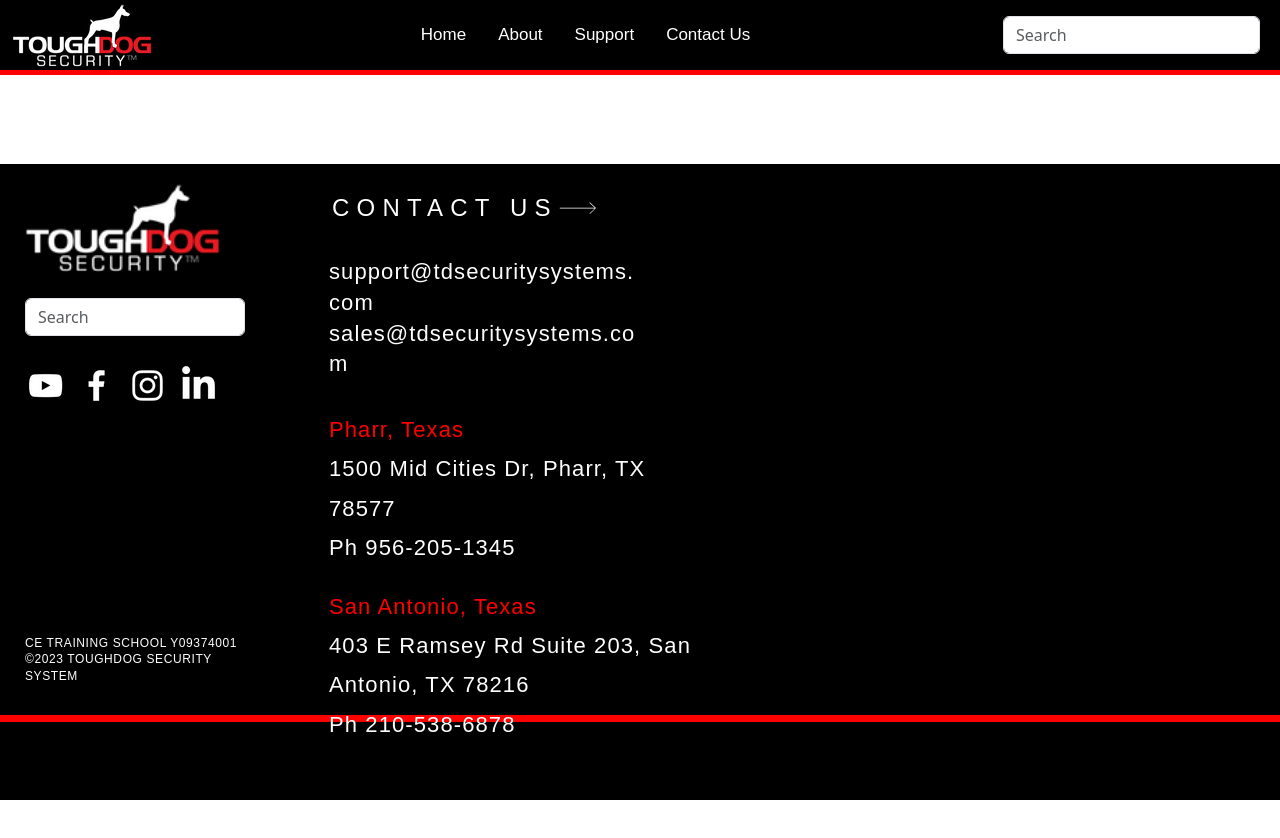
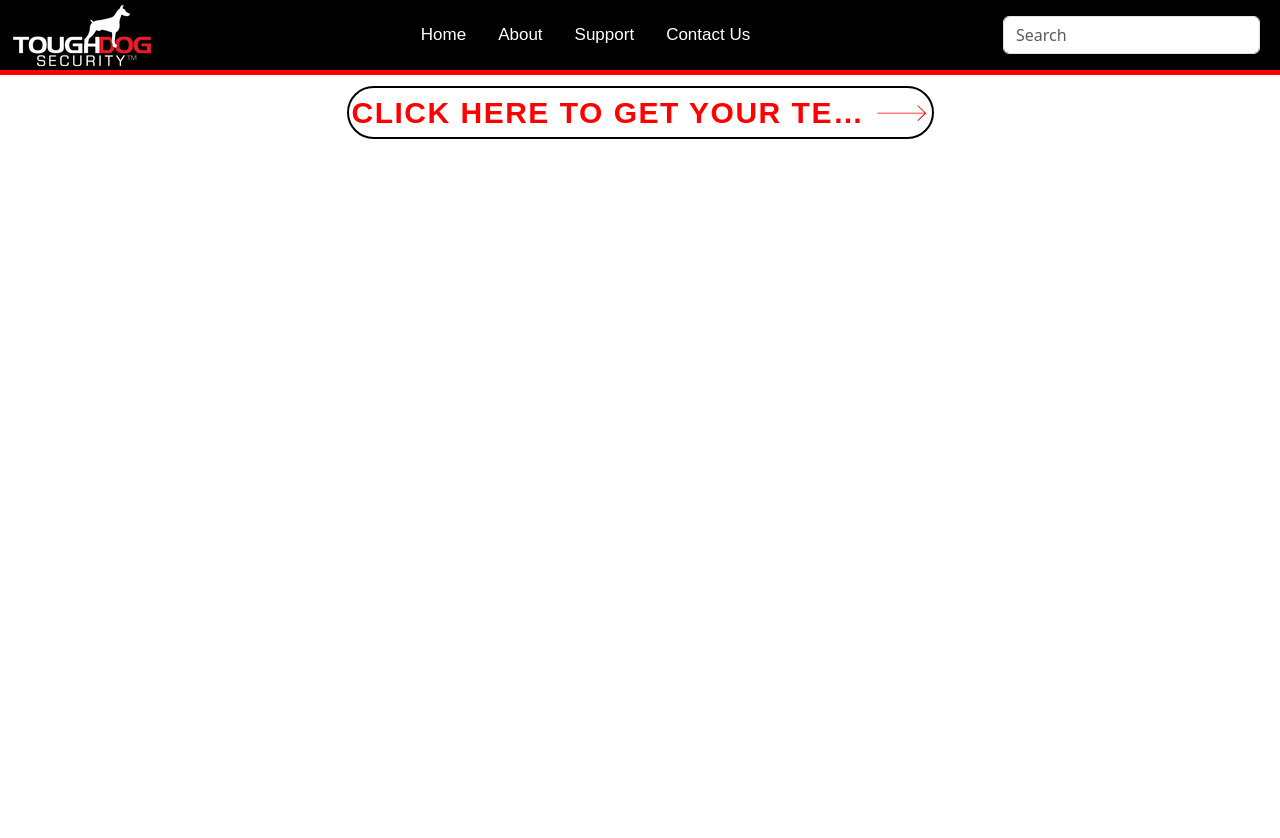
Before and after one commit to TOUGHDOGSECURITYSYSTEMS/website, a React (Create React App) app: page / in a window 1280 px wide. Shown: the top 838 px of the page. Before the commit the page ends 800 px from the top, so only its background shows below. Built offline with nearby package versions, Linux system fonts and the light colour scheme.

Commit message:
added the click here to get your tech id button and will work on finishing the rest of the page next week

```diff
--- a/src/assets/javascripts/Home.js
+++ b/src/assets/javascripts/Home.js
@@ -1,4 +1,5 @@
 import React from 'react';
+import { Link, useLocation } from 'react-router-dom';
 import 'bootstrap'; // Import Bootstrap CSS
 import Header from '../../components/Header';
 import Footer from '../../components/Footer';
@@ -6,15 +7,45 @@ import '../stylings/home.css'
 function Home() {
   return (
     <div className='home-page'>
-      <div>
-        <Header />
-      </div>
+      <Header />
       <div className='home-container'>
+        <div className='content-container'>
+          <div className='techid-container'>
+            <div>
+              <div className='techid-row'>
+            <div className='techid-button'>
+              <Link to='/support' className='techidlink'>
+                <div className='techid-buttonContainer'>
+                  <span className='techid-label'>CLICK HERE TO GET YOUR TECH ID</span>
+                  <span className='techid-arrow'>
+                    <div>
+                      <svg className='techidarrow-svg' xmlns='http://www.w3.org/2000/svg' viewBox="0 0 200 200" data-bbox="9 70.9 181 59">
+                        <g>
+                          <path d="M159 70.9l-2.2 2.4L183.6 99H9v3h174.6l-26.2 25.3 2.1 2.6 30.5-29.3-31-29.7z"></path>
+                        </g>
+
+                      </svg>
+                    </div>
+                  </span>
+                </div>
+              </Link>
+
+            </div>
+
+              </div>
+            </div>
+          </div>
+
+          <div className='intro-container'>
+            <div className='intro-column'>
+
+            </div>
+          </div>
+
+        </div>
 
       </div>
-      <div>
-        <Footer />
-      </div>
+      <Footer />
     </div>
   );
 }
--- a/src/assets/stylings/home.css
+++ b/src/assets/stylings/home.css
@@ -1,3 +1,6 @@
+@import '~@fontsource-variable/oswald';
+
+
 body, html {
     width: 100%;
     margin: 0;
@@ -5,17 +8,171 @@ body, html {
     min-width: 980px;
 }
 
+.home-page{
+    align-items: start;
+    display: flex;
+    flex-direction: column;
+    justify-content: stretch;
+    margin-left: 0;
+    width: 100%;
+    min-width: inherit;
+    vertical-align: baseline;
+}
+
+.header{
+    position: relative;
+}
+
 
 .footer{
     bottom: 0;
-    position: absolute;
+    position: relative;
     width: 100%;
     min-width: 980px;
     height: 636px;
 }
 
 .home-container{
+    display: block;
+    margin-top: 0;
+    margin-bottom: 0;
+    position: relative;
+    align-self: stretch;
+    grid-area: 3 / 1 / 4 / 2;
+}
+
+.content-container{
+    position: static;
+    display: grid;
+    height: auto;
     width: 100%;
-    min-width: 980px;
+    min-height: 6326px;
+    grid-template-rows: repeat(64, min-content) 1fr;
+    grid-template-columns: 100%;
+    padding-bottom: 0px;
+    box-sizing: border-box;
+    vertical-align: baseline;
+}
+
+.techid-container{
+    width: 100%;
+    left: 0;
+    margin-left: 0;
+    min-width: initial;
+    height: 90px;
+    position: relative;
+    margin: 0px 0 -9px 0;
+    grid-area: 1 / 1 / 2 / 2;
+    justify-self: stretch;
+    align-self: flex-start;
+    overflow: hidden;
+    vertical-align: baseline;
 
 }
+
+.techid-row{
+    position: static;
+    display: flex;
+    height: auto;
+    width: 100%;
+    min-height: auto;
+    justify-content: center;
+    align-items: center;
+    vertical-align: baseline;
+}
+.techid-button{
+    visibility: inherit;
+    width: 587px;
+    height: 53px;
+    position: relative;
+    margin: 11px 0px 11px 0px;
+
+}
+
+
+.techidlink:hover .techid-label{
+    letter-spacing: 0.02em;
+}
+
+.techidlink:hover .techid-arrow{
+    transform: scaleX(1.15);
+}
+
+.techidlink{
+    transition: all 0.2s ease, visibility 0s;
+    padding: 3px;
+    border-radius: 50px;
+    background: rgba(255, 255, 255, 0.22);
+    border: 2px solid black;
+    text-decoration: none;
+    color: black;
+    cursor: pointer;
+    display: block;
+    height: 100%;
+    min-height: 10px;
+    min-width: 10px;
+    touch-action: manipulation;
+    width: 100%;
+}
+
+.techid-buttonContainer{
+    transition: inherit;
+    flex-direction: row;
+    justify-content: center;
+    align-items: center;
+    display: flex;
+    height: 100%;
+    width: 100%;
+    overflow: hidden;
+
+}
+
+.techid-label{
+    transition: inherit;
+    font-style: normal;
+    font-family: 'Oswald Variable', sans-serif;
+    font-weight: 700;
+    margin: 0px 2px 0px 0px;
+    line-height: unset;
+    color: red;
+    letter-spacing: 0.05em;
+    font-size: 30px;
+    max-width: 100%;
+    min-width: 1.8em;
+    overflow: hidden;
+    text-align: center;
+    text-overflow: ellipsis;
+    white-space: nowrap;
+}
+
+.techid-arrow{
+    transition: inherit;
+    margin: 0px 0px 0px 2px;
+    fill: red;
+    width: 54px;
+    height: 54px;
+    flex-shrink: 0;
+}
+
+.techidarrow-svg{
+    display: flex;
+    height: inherit;
+    width: inherit;
+}
+
+
+.intro-container{
+    min-width: 980px;
+    left: 0;
+    margin-left: 0;
+    width: 100%;
+    display: flex;
+    position: relative;
+    grid-area: 2 / 1 / 3 / 2;
+    justify-self: start;
+    align-self: start;
+}
+
+.intro-column{
+
+}
--- a/src/components/Header.js
+++ b/src/components/Header.js
@@ -18,7 +18,7 @@ function Header() {
   return (
     <div className='header'>
       <nav className="header-navbar navbar" style={{ margin: 0, padding: 0 }}>
-        <div className="container">
+        <div className="container ml-0">
           <Link to="/" className="navbar-brand" onClick={() => handleLinkClick('/')}>
             <img src={logoImage} alt="Logo" width="auto" height="auto" className="d-inline-block align-top" />
           </Link>
--- a/src/components/footer.css
+++ b/src/components/footer.css
@@ -13,7 +13,7 @@
 
 .footer{
     bottom: 0;
-    position: absolute;
+    position: relative;
     width: 100%;
     min-width: 980px;
 }
--- a/src/components/header.css
+++ b/src/components/header.css
@@ -7,12 +7,11 @@
 }
 
 .header{
-    position: absolute;
+    position: relative;
     margin: 0;
     padding: 0;
     box-sizing: border-box;
 }
-
 
 .header-navbar{
     border-bottom: 5px red solid;
```
